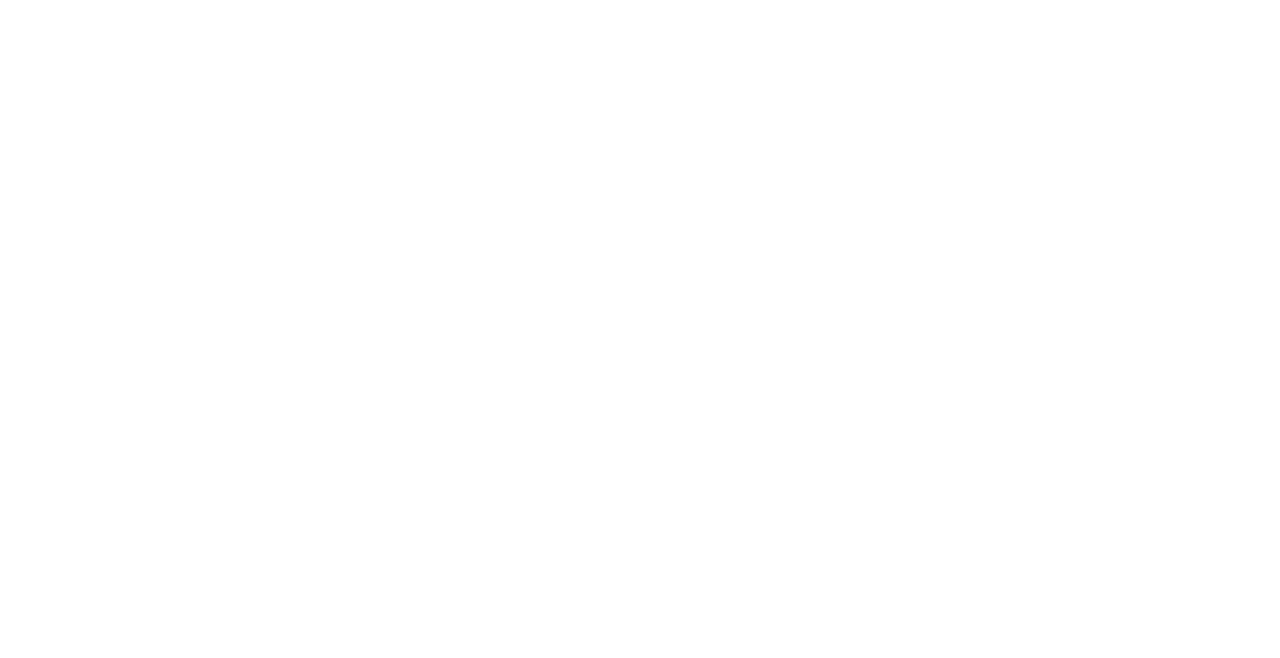
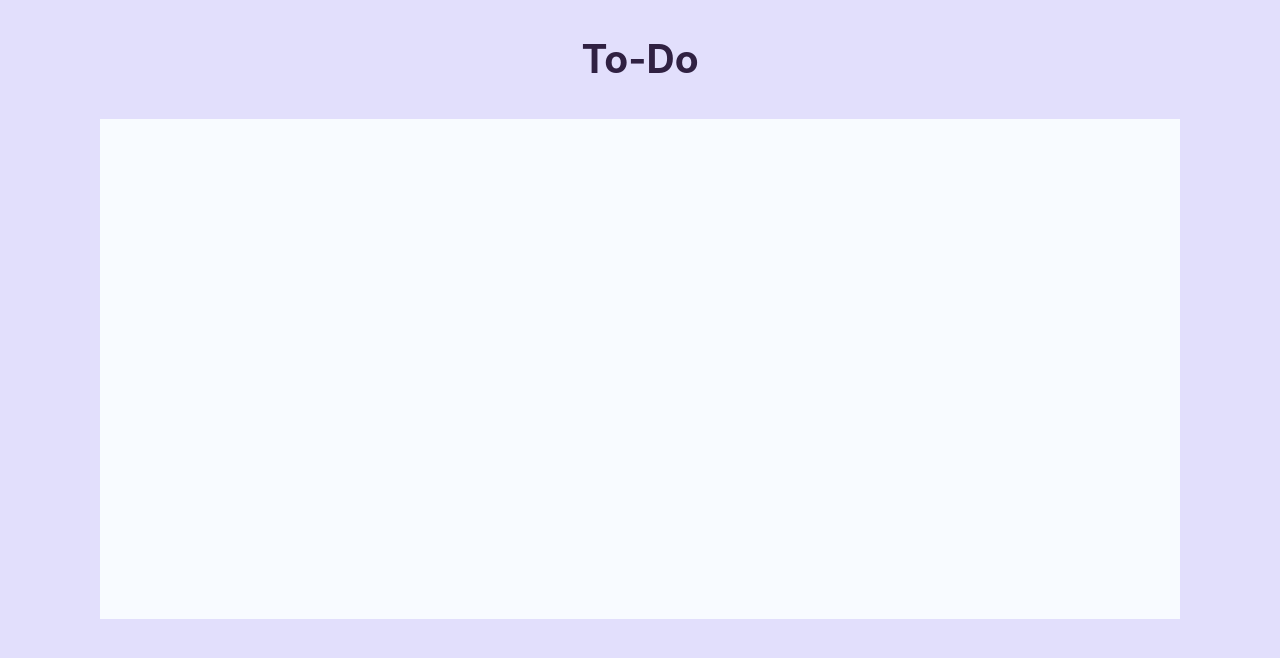
Before and after one commit to lb-gitcode/to-do, a React (Create React App) app: page / in a window 1280 px wide. Shown: the top 658 px of the page. Built offline with nearby package versions, Linux system fonts and the light colour scheme.

Commit message:
Added basic structure for header and task container

```diff
--- a/src/App.js
+++ b/src/App.js
@@ -1,6 +1,15 @@
+import ToDoTask from "./components/ToDoTask";
+
 function App() {
   return (
-    <></>
+    <>
+      <header>
+        <h2>To-Do</h2>
+      </header>
+      <div className='task-container'>
+
+      </div>
+    </>
   );
 }
 
--- /dev/null
+++ b/src/components/ToDoTask.js
@@ -0,0 +1,16 @@
+function ToDoTask(props)
+{
+  return(
+    <div className='to-do-task'>
+      <div className='task-progress'></div>
+      <div>
+        <h4>{props.taskName}</h4>
+      </div>
+      <div>
+        <p>{props.time}</p>
+      </div>
+    </div>
+  );
+}
+
+export default ToDoTask;
--- a/src/css/index.css
+++ b/src/css/index.css
@@ -1 +1,35 @@
 @import './reset.css';
+
+:root {
+  --primary-text-colour: rgb(48, 33, 66);
+}
+
+body {
+  background-color: rgb(226, 223, 252);
+  display: flex;
+  flex-direction: column;
+}
+
+header {
+  text-align: center;
+  font-size: 26px;
+  margin: 30px 0;
+}
+
+header h2 {
+  color: var(--primary-text-colour);
+}
+
+.task-container {
+  width: min(100% - 60px, 1080px);
+  height: calc(100dvh - 300px);
+  margin-inline: auto;
+  background-color: rgb(248, 251, 255);
+}
+
+.to-do-task {
+  background-color: blue;
+  color: var(--primary-text-colour);
+  width: 25%;
+  height: 100px;
+}
```
Also changed, not shown: src/components/TaskInput.js (added, +8 -0 lines).
